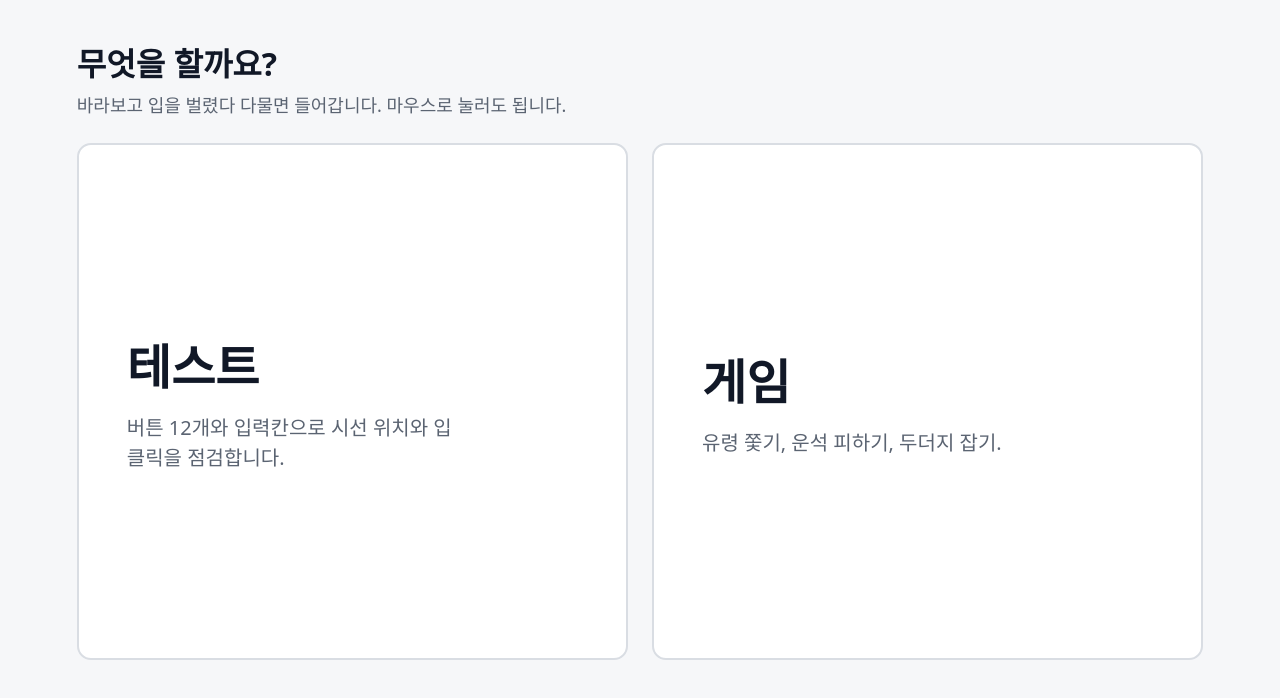
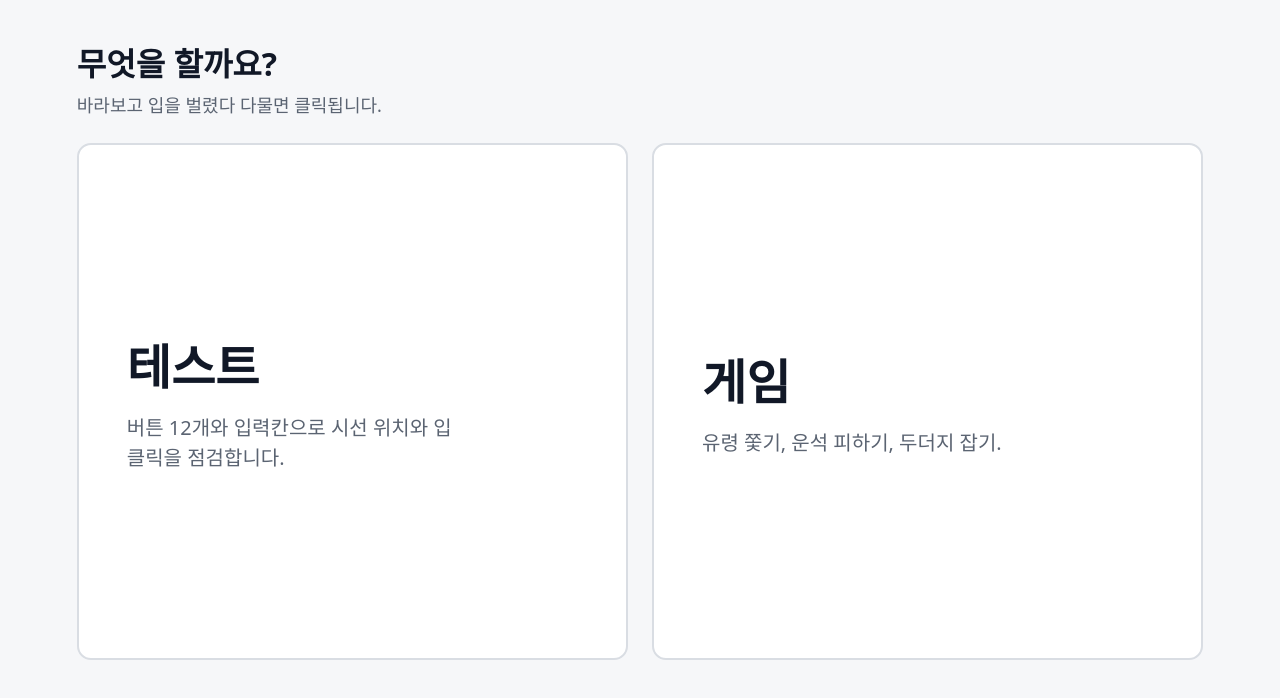
Before and after one commit to miy6868/eye_cur, a browser extension: page demo/index.html in a window 1280 px wide. Drawn offline with Linux system fonts and the light colour scheme.

Commit message:
index 수정

```diff
--- a/demo/index.html
+++ b/demo/index.html
@@ -8,7 +8,7 @@
 <div class="page">
   <header>
     <h1>무엇을 할까요?</h1>
-    <p>바라보고 입을 벌렸다 다물면 들어갑니다. 마우스로 눌러도 됩니다.</p>
+    <p>바라보고 입을 벌렸다 다물면 클릭됩니다.</p>
   </header>
   <main class="choices">
     <a class="choice" href="test.html">
```
Also changed, not shown: 1 other file.
